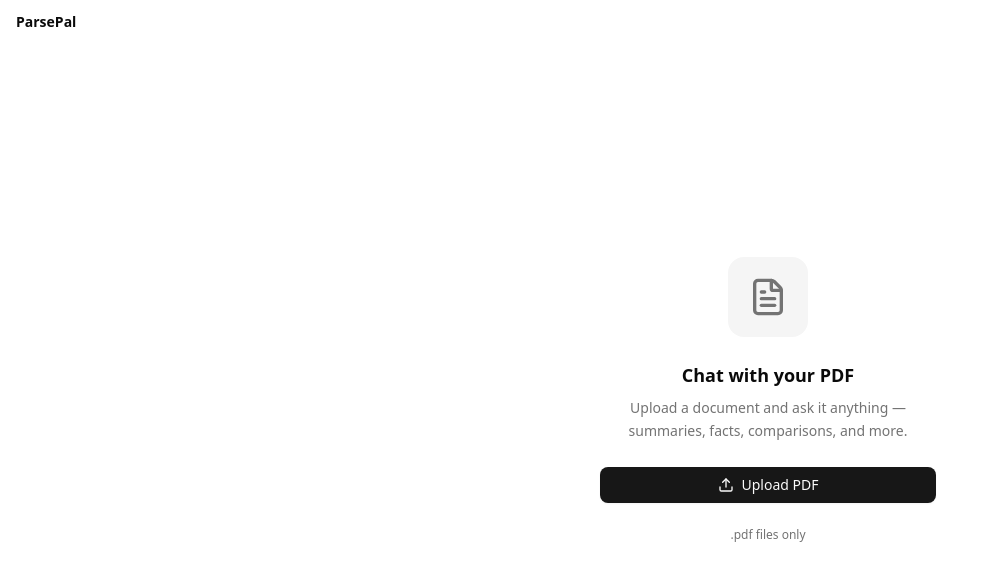
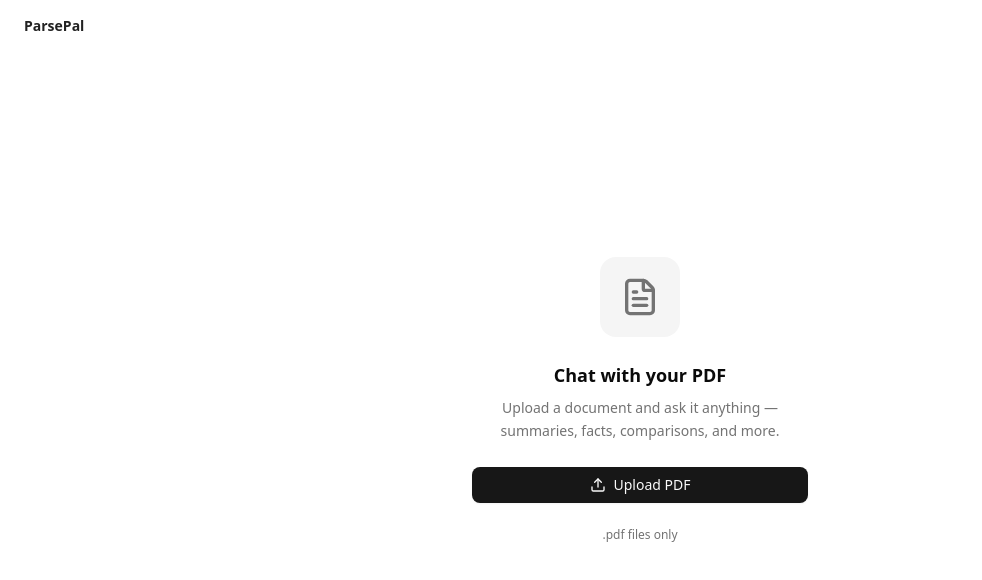
Before and after one commit to design-sparx/parse-pal, a Next.js app in the folder apps/web/: page /new in a window 1280 px wide. Shown: the top 580 px of the page, without its empty margins (0-982 px from the left). Built offline with nearby package versions, Linux system fonts and the light colour scheme.

Commit message:
feat(ui): updated empty UI/start page

```diff
--- a/apps/web/app/(chat)/layout.tsx
+++ b/apps/web/app/(chat)/layout.tsx
@@ -3,6 +3,7 @@
 import { useState } from "react"
 import { useRouter, usePathname } from "next/navigation"
 import { useConversations } from "@/app/hooks/useConversations"
+import { EmptyAppView } from "@/app/components/EmptyAppView"
 import { Sidebar } from "@/app/components/Sidebar"
 import { Button } from "@/components/ui/button"
 import { PanelLeftOpenIcon } from "lucide-react"
@@ -12,13 +13,18 @@ export default function ChatLayout({ children }: { children: React.ReactNode })
   const pathname = usePathname()
   const [sidebarOpen, setSidebarOpen] = useState(true)
 
-  const { conversations, deleteConversation } = useConversations()
+  const { conversations, deleteConversation, isLoaded } = useConversations()
 
   const activeId = pathname.match(/^\/chats\/(.+)$/)?.[1] ?? null
+  const showEmptyAppView = isLoaded && conversations.length === 0 && pathname === "/new"
 
   function handleDelete(id: string) {
     deleteConversation(id)
     if (activeId === id) router.push("/new")
+  }
+
+  if (showEmptyAppView) {
+    return <EmptyAppView>{children}</EmptyAppView>
   }
 
   return (
--- /dev/null
+++ b/apps/web/app/components/EmptyAppView.tsx
@@ -0,0 +1,16 @@
+"use client"
+
+type Props = {
+  children: React.ReactNode
+}
+
+export function EmptyAppView({ children }: Props) {
+  return (
+    <div className="relative flex h-screen overflow-hidden bg-background">
+      <div className="pointer-events-none absolute inset-x-0 top-0 z-10 flex items-start justify-between px-5 py-4 sm:px-6">
+        <span className="text-sm font-semibold text-foreground/90">ParsePal</span>
+      </div>
+      <div className="flex min-h-0 min-w-0 flex-1">{children}</div>
+    </div>
+  )
+}
--- a/apps/web/app/components/Sidebar.tsx
+++ b/apps/web/app/components/Sidebar.tsx
@@ -25,28 +25,15 @@ export function Sidebar({
   onToggle,
   onNewChat,
 }: Props) {
-  const hasConversations = conversations.length > 0
-
   return (
-    <aside
-      className={cn(
-        "flex flex-col w-64 shrink-0",
-        hasConversations
-          ? "border-r border-border bg-sidebar"
-          : "border-r-0 bg-background"
-      )}
-    >
+    <aside className="flex flex-col w-64 border-r border-border bg-sidebar shrink-0">
       <div className="flex items-center justify-between px-4 py-3">
         <span className="font-semibold text-sm text-sidebar-foreground">ParsePal</span>
-        {hasConversations ? (
         <Button variant="ghost" size="icon" onClick={onToggle} title="Collapse sidebar">
           <PanelLeftCloseIcon className="size-4" />
         </Button>
-        ) : null}
       </div>
 
-      {hasConversations ? (
-        <>
       <Separator />
 
       <ScrollArea className="flex-1">
@@ -102,8 +89,6 @@ export function Sidebar({
           <span>Upload a PDF</span>
         </button>
       </div>
-        </>
-      ) : null}
     </aside>
   )
 }
--- a/apps/web/app/hooks/useConversations.ts
+++ b/apps/web/app/hooks/useConversations.ts
@@ -34,11 +34,13 @@ function save(conversations: Conversation[]) {
 export function useConversations() {
   const [conversations, setConversations] = useState<Conversation[]>([])
   const [activeId, setActiveId] = useState<string | null>(null)
+  const [isLoaded, setIsLoaded] = useState(false)
 
   useEffect(() => {
     const stored = load()
     setConversations(stored)
     if (stored.length > 0) setActiveId(stored[0].id)
+    setIsLoaded(true)
   }, [])
 
   const active = conversations.find((c) => c.id === activeId) ?? null
@@ -103,6 +105,7 @@ export function useConversations() {
     conversations,
     activeId,
     active,
+    isLoaded,
     createConversation,
     saveMessages,
     deleteConversation,
```
Lines whose indentation alone changed are shown as unchanged.
